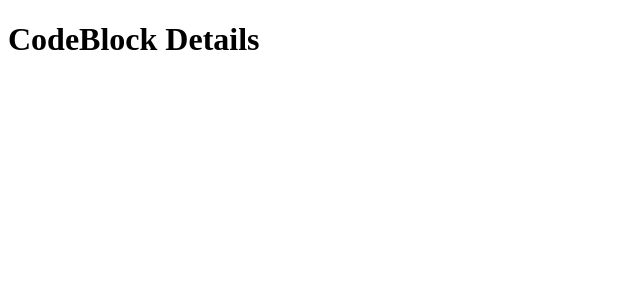
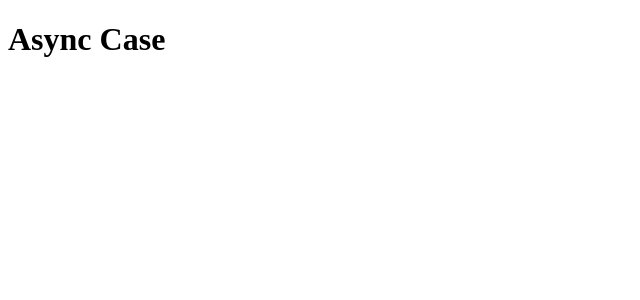
Before and after one commit to OriChaiMatan/CodeBlocks-Project, a React (Vite) app: page /codeblock/r1 in a window 1280 px wide. Shown: the top 300 px of the page, without its empty margins (0-640 px from the left). Built offline with nearby package versions, Linux system fonts and the light colour scheme.

Commit message:
Connect details page to params

```diff
--- a/src/App.jsx
+++ b/src/App.jsx
@@ -8,7 +8,7 @@ export function App() {
       <div>
         <Routes>
           <Route path="/" element={<CodeBlockIndex />} />
-          <Route path="/codeblock/:id" element={<CodeBlockDetails />} />
+          <Route path="/codeblock/:codeblockId" element={<CodeBlockDetails />} />
         </Routes>
       </div>
     </Router>
--- a/src/pages/CodeBlockDetails.jsx
+++ b/src/pages/CodeBlockDetails.jsx
@@ -1,7 +1,32 @@
+import { useEffect, useState } from "react"
+import { useNavigate, useParams } from "react-router"
+
+import { codeblockService } from "../services/codeblock.service"
+
 export function CodeBlockDetails() {
+    const [codeblock, setCodeblock] = useState(null)
+    const params = useParams()
+    const navigate = useNavigate()
+
+    useEffect(() => {
+        loadCodeblock()
+    }, [params.codeblockId])
+
+    async function loadCodeblock() {
+        try {
+            const codeblock = await codeblockService.getById(params.codeblockId)
+            setCodeblock(codeblock)
+        } catch (err) {
+            navigate('/')
+            console.log('Error in loadCodeblock', err)
+        }
+    }
+
+
+    if (!codeblock) return <div>Loading..</div>
     return (
         <div>
-            <h1>CodeBlock Details</h1>
+            <h1>{codeblock.title}</h1>
         </div>
     )
 }
--- a/src/services/async-storage.service.js
+++ b/src/services/async-storage.service.js
@@ -13,7 +13,7 @@ function query(entityType, delay = 700) {
 
 async function get(entityType, entityId) {
     const entities = await query(entityType)
-    const entity = entities.find(entity_1 => entity_1.id === entityId)
+    const entity = entities.find(entity_1 => entity_1._id === entityId)
     if (!entity) throw new Error(`Get failed, cannot find entity with id: ${entityId} in: ${entityType}`)
     return entity
 }
```
